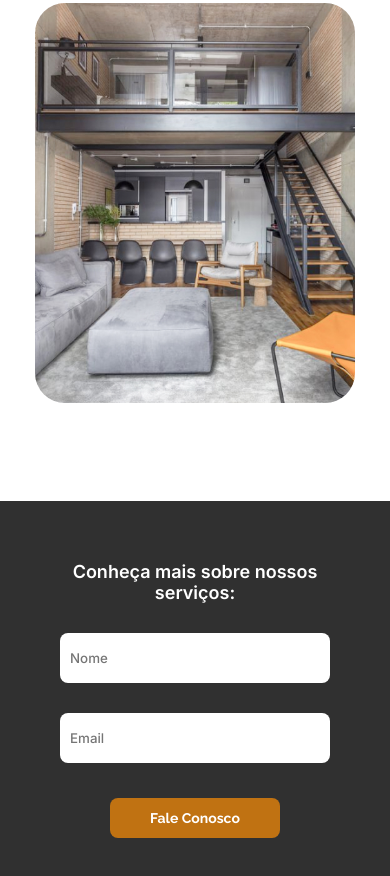
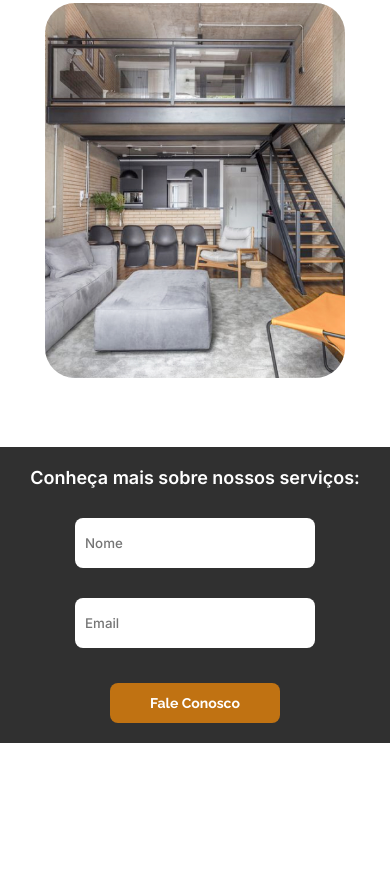
Before and after one commit to felipedestro/dnc-landingpagearq, a plain HTML site: page index.html in a window 390 px wide. Shown: the part 1367-2243 px from the top of the page. After the commit the page ends 2110 px from the top, so only its background shows below. Drawn offline with Linux system fonts and the light colour scheme.

Commit message:
readme v2.1

```diff
--- a/css/style.css
+++ b/css/style.css
@@ -173,14 +173,20 @@
         margin: 20px 0 0 0;
     }
     #photo {
-        width: 320px;
+        width: 300px;
     }
+
+    #formulario {
+        margin-top: 35px;
+        padding: 20px;
+    }
+
     #formulario h1{
         font-size: 18px;
     }
 
     #formulario input {
-        width: 250px;
+        width: 220px;
         height: 30px;
     }
 
```
Also changed, not shown: 1 other file.
